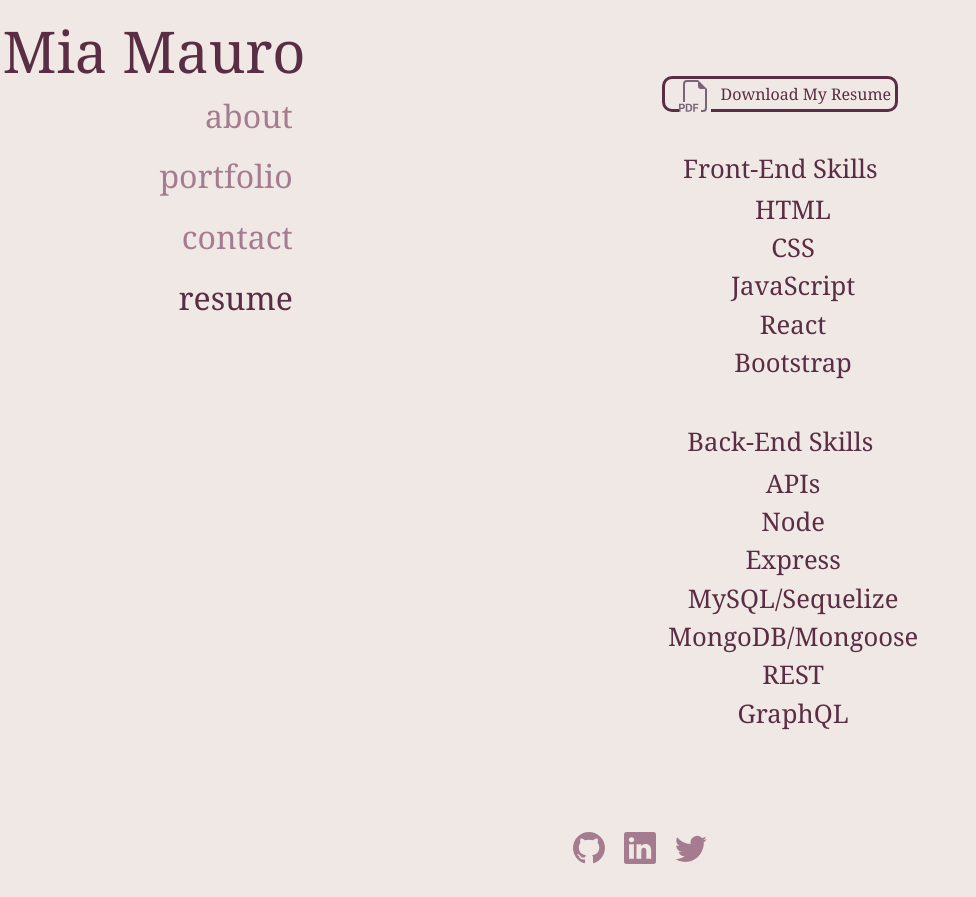
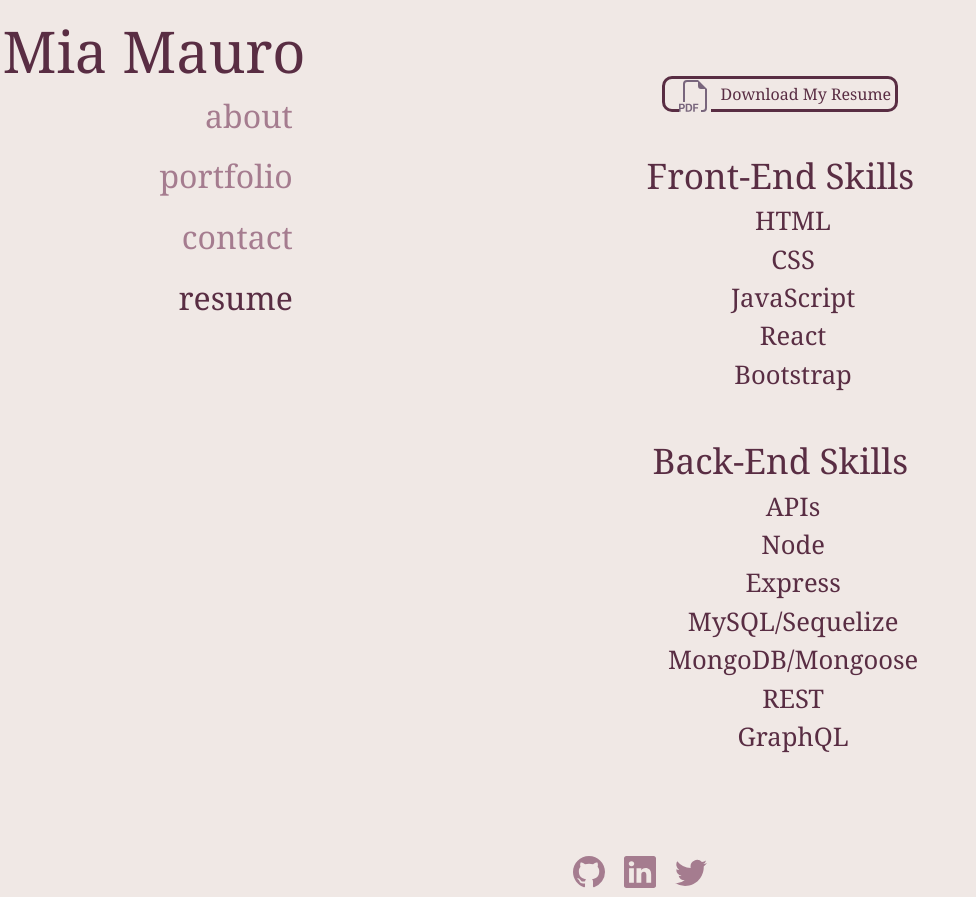
Before and after one commit to miamauro/react-portfolio, a React (Create React App) app: page /react-portfolio/resume in a window 1280 px wide. Shown: the whole page, without its empty margins (0-976 px from the left). Before the commit the page ends 874 px from the top, so only its background shows below. Built offline with nearby package versions, Linux system fonts and the light colour scheme.

Commit message:
enlarged skills header in resume component

```diff
--- a/src/components/pages/Resume/Resume.css
+++ b/src/components/pages/Resume/Resume.css
@@ -1,4 +1,4 @@
-h2 {
+.skillsHeader {
   font-size: 2.75rem;
 }
 
@@ -16,7 +16,8 @@ li {
   padding: 4px;
 }
 
-#res:hover, #res svg {
+#res:hover,
+#res svg {
   color: var(--dustyPurple);
-  fill: var(--dustyPurple)
+  fill: var(--dustyPurple);
 }
--- a/src/components/pages/Resume/Resume.js
+++ b/src/components/pages/Resume/Resume.js
@@ -21,7 +21,7 @@ function Resume() {
         </svg>
         Download My Resume
       </a>
-      <h2>Front-End Skills</h2>
+      <h2 className="skillsHeader">Front-End Skills</h2>
       <ul>
         <li>HTML</li>
         <li>CSS</li>
@@ -29,7 +29,7 @@ function Resume() {
         <li>React</li>
         <li>Bootstrap</li>
       </ul>
-      <h2>Back-End Skills</h2>
+      <h2 className="skillsHeader">Back-End Skills</h2>
       <ul>
         <li>APIs</li>
         <li>Node</li>
```
